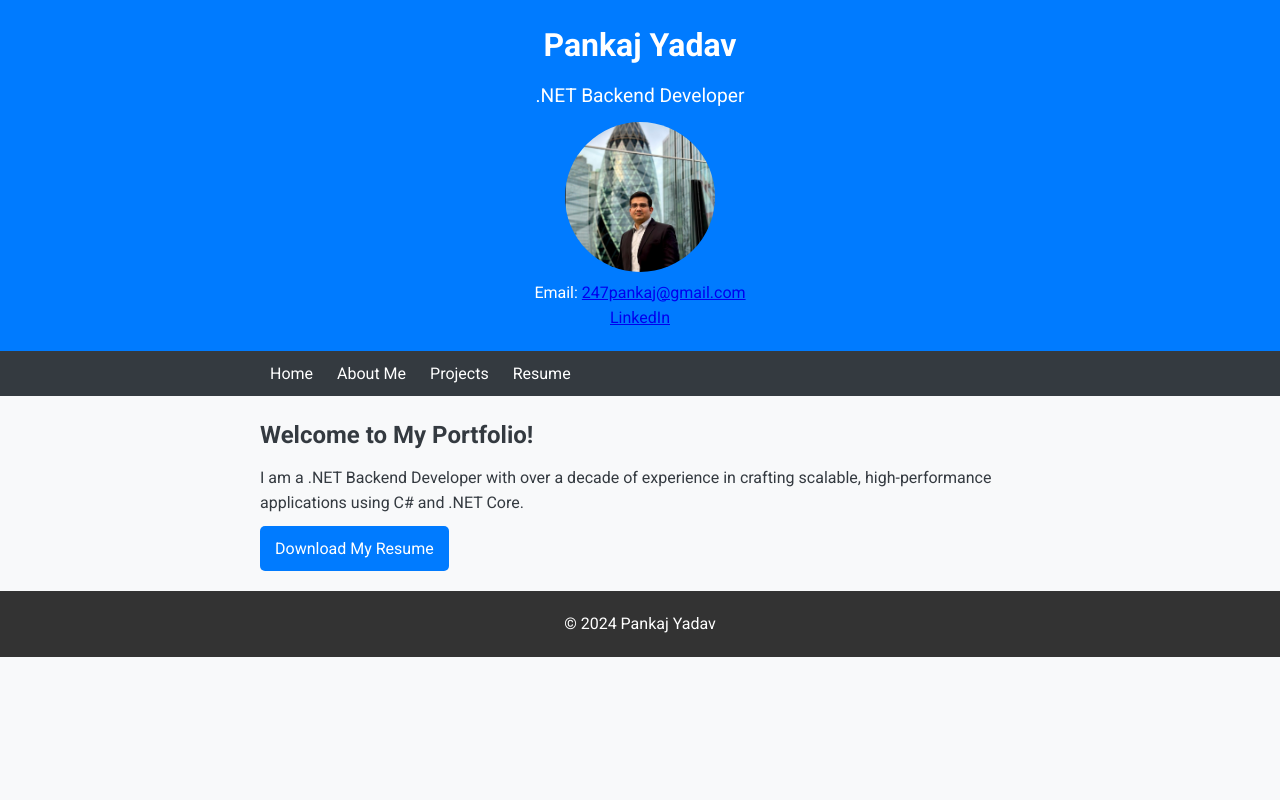
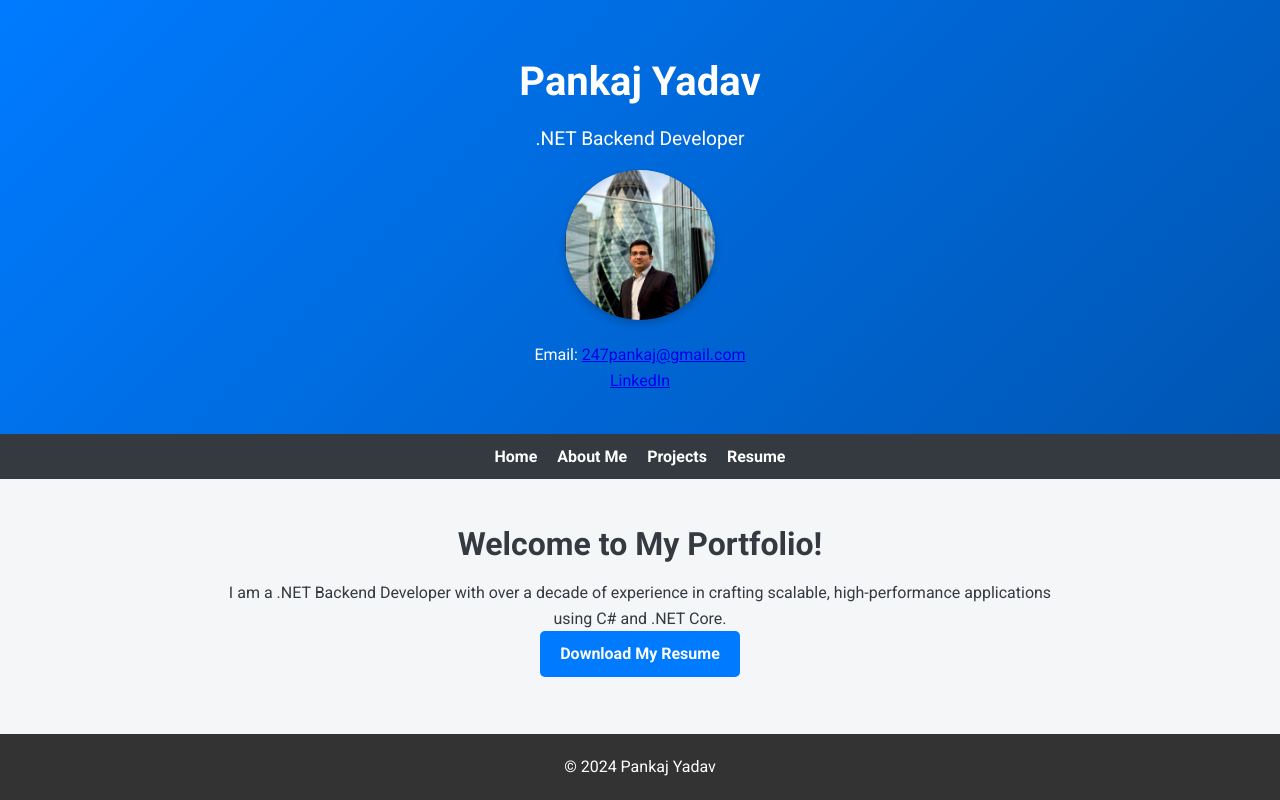
Before and after one commit to 247pankaj/portfolio, a plain HTML site: page index.html in a window 1280 px wide. Drawn offline with Linux system fonts and the light colour scheme.

Commit message:
Update styles.css

```diff
--- a/css/styles.css
+++ b/css/styles.css
@@ -6,63 +6,106 @@
 }
 
 body {
-    background-color: #f8f9fa;
+    background-color: #f4f6f8;
     color: #343a40;
     line-height: 1.6;
     font-size: 16px;
+    display: flex;
+    flex-direction: column;
+    min-height: 100vh;
+}
+
+.container {
+    max-width: 900px;
+    margin: auto;
+    padding: 0 20px;
 }
 
 header {
-    background: #007bff;
+    background: linear-gradient(135deg, #007bff, #0056b3);
     color: white;
-    padding: 20px 0;
     text-align: center;
+    padding: 40px 0;
+}
+
+.header-content {
+    display: flex;
+    flex-direction: column;
+    align-items: center;
 }
 
 .profile-photo {
     width: 150px;
-    height: auto;
+    height: 150px;
     border-radius: 50%;
-    margin-top: 10px;
+    margin-bottom: 15px;
+    box-shadow: 0 4px 8px rgba(0, 0, 0, 0.2);
+    transition: transform 0.3s ease;
+}
+
+.profile-photo:hover {
+    transform: scale(1.05);
+}
+
+h1 {
+    font-size: 2.5rem;
+    margin: 10px 0;
 }
 
 .subtitle {
     font-size: 1.2em;
-    margin-top: 10px;
+    margin-bottom: 15px;
 }
 
 nav {
     background: #343a40;
     color: white;
+    padding: 10px 0;
+    margin-bottom: 20px;
 }
 
 nav ul {
     list-style: none;
-    padding: 10px;
-}
-
-nav ul li {
-    display: inline;
-    margin-right: 20px;
+    display: flex;
+    justify-content: center;
+    gap: 20px;
 }
 
 nav ul li a {
     color: white;
     text-decoration: none;
+    font-weight: bold;
+    transition: color 0.3s ease;
 }
 
 nav ul li a:hover {
-    text-decoration: underline;
+    color: #007bff;
 }
 
 main {
-    padding: 20px;
+    flex: 1;
+    padding: 20px 0;
+    text-align: center;
 }
 
-.container {
-    max-width: 800px;
-    margin: auto;
-    padding: 0 20px;
+h2 {
+    font-size: 2rem;
+    margin-bottom: 10px;
+}
+
+.button {
+    display: inline-block;
+    padding: 10px 20px;
+    background: #007bff;
+    color: white;
+    text-decoration: none;
+    border-radius: 5px;
+    font-weight: bold;
+    transition: background 0.3s ease;
+}
+
+.button:hover {
+    background: #0056b3;
 }
 
 footer {
@@ -75,27 +118,9 @@ footer {
     width: 100%;
 }
 
-h1, h2, h3 {
-    margin-bottom: 10px;
-}
-
-.button {
-    display: inline-block;
-    padding: 10px 15px;
-    background: #007bff;
-    color: white;
-    text-decoration: none;
-    border-radius: 5px;
-    margin-top: 10px;
-}
-
-.button:hover {
-    background: #0056b3;
-}
-
 @media (max-width: 600px) {
-    nav ul li {
-        display: block;
-        margin-bottom: 10px;
+    nav ul {
+        flex-direction: column;
+        gap: 10px;
     }
 }
```
